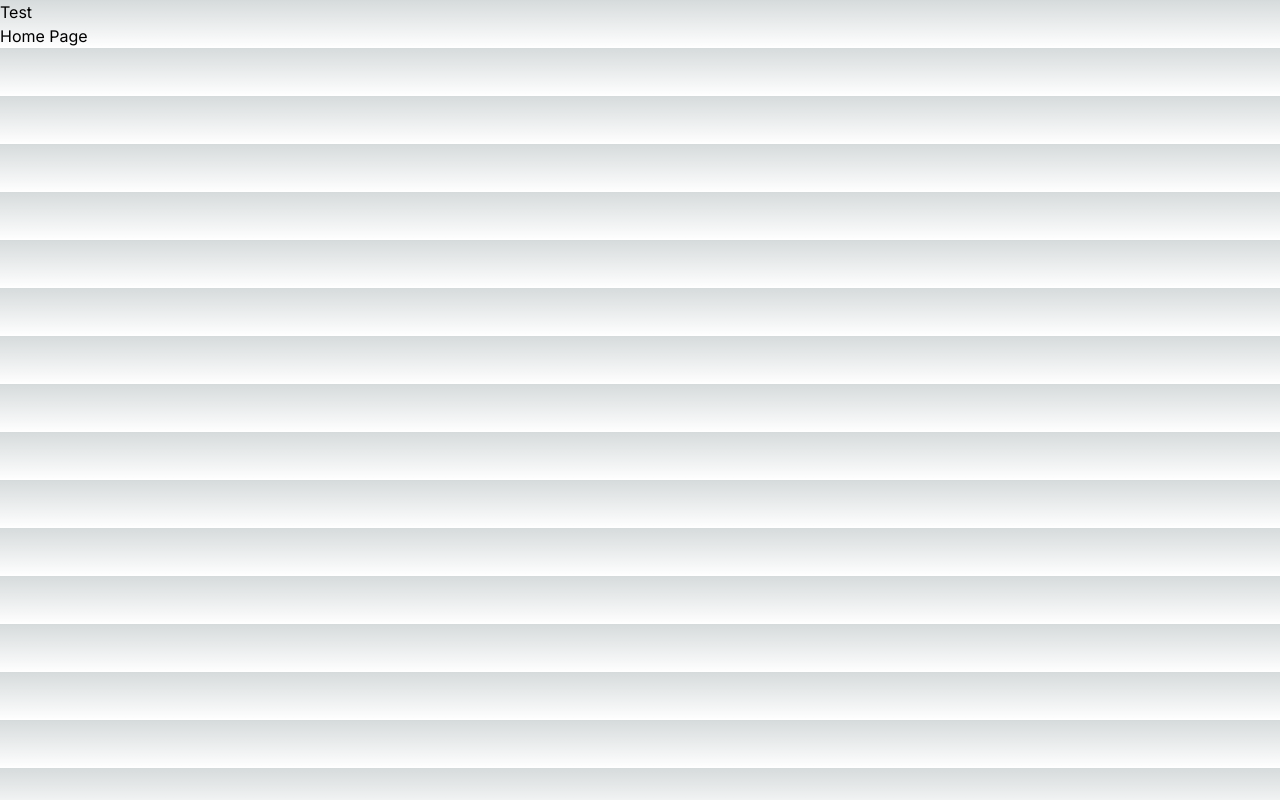
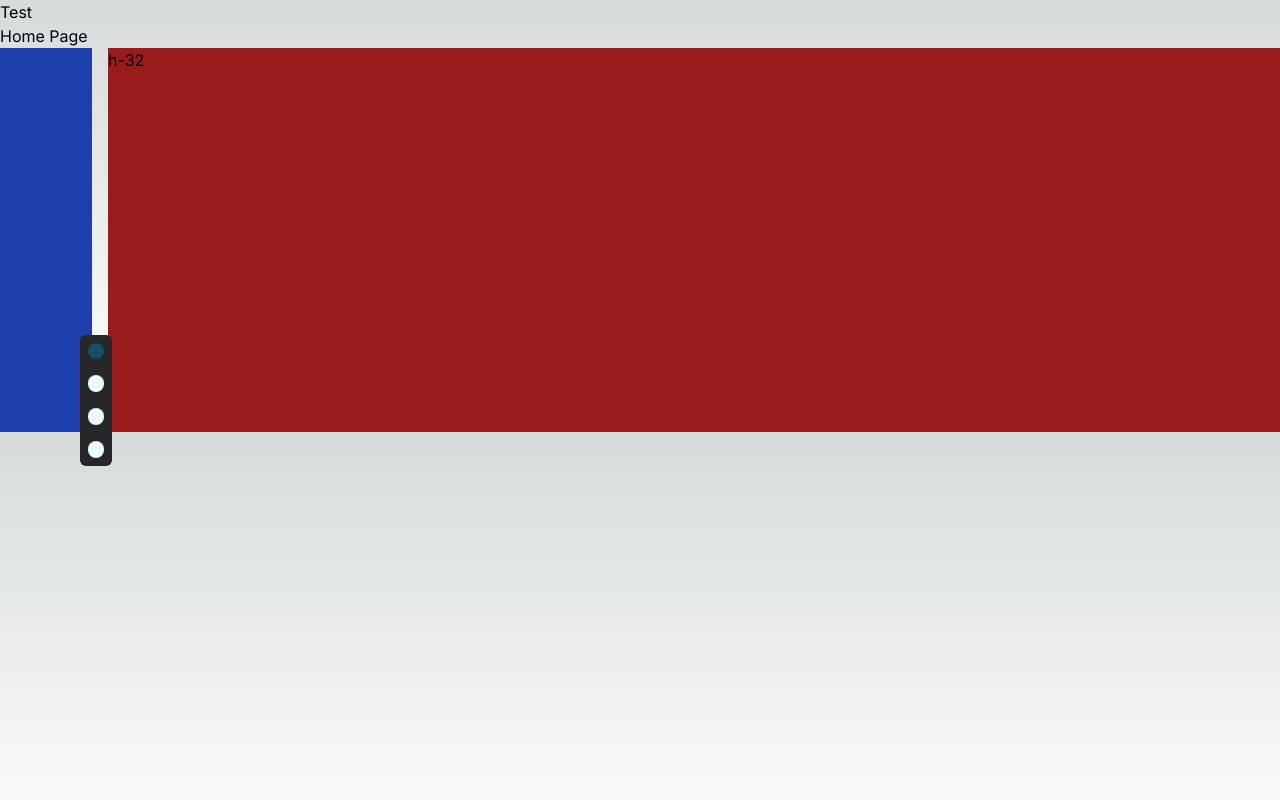
Before and after one commit to DO-2K23-26/NDI-Dodo, a Next.js app: page / in a window 1280 px wide. Built offline with nearby package versions, Linux system fonts and the light colour scheme.

Commit message:
merge to 2-setup-base-grid

```diff
--- a/src/app/page.js
+++ b/src/app/page.js
@@ -1,5 +1,23 @@
 export default function page() {
   return (
+    <main>
+
     <p>Home Page</p>
+      <div class="fixed left-20 top-0 bottom-0 flex flex-col items-center justify-center">
+        <div id="slide-bar" class="grid grid-cols-1 divide-y rounded-md bg-zinc-800">
+            <button value="1" type="button" class="m-2 px-2 py-2 text-sm font-medium bg-cyan-900 rounded-full focus:z-10 focus:ring-2 focus:ring-gray-500 focus:bg-gray-900 focus:text-white"></button>
+            <button value="2" type="button" class="m-2 px-2 py-2 text-sm font-medium bg-cyan-50 rounded-full  focus:z-10 focus:ring-2 focus:ring-gray-500 focus:bg-gray-900 focus:text-white"></button>
+            <button value="3" type="button" class="m-2 px-2 py-2 text-sm font-medium bg-cyan-50 rounded-full focus:z-10 focus:ring-2 focus:ring-gray-500 focus:bg-gray-900 focus:text-white"></button>
+            <button value="4" type="button" class="m-2 px-2 py-2 text-sm font-medium bg-cyan-50 rounded-full hover:bg-gray-900 focus:z-10 focus:ring-2 focus:ring-gray-500 focus:bg-gray-900 focus:text-white"></button>
+        </div>
+      </div>
+
+      <div class="grid grid-cols-12 gap-4 place-items">
+        <div class="col bg-blue-800"></div>
+        <div class="col-span-11 bg-red-800">
+          <div class="h-96">h-32</div>
+        </div>
+      </div>
+    </main>
   )
 }
```
Also changed, not shown: package.json (+5 -3 lines), 1 other file (tests, documents, lock files or other folders).
